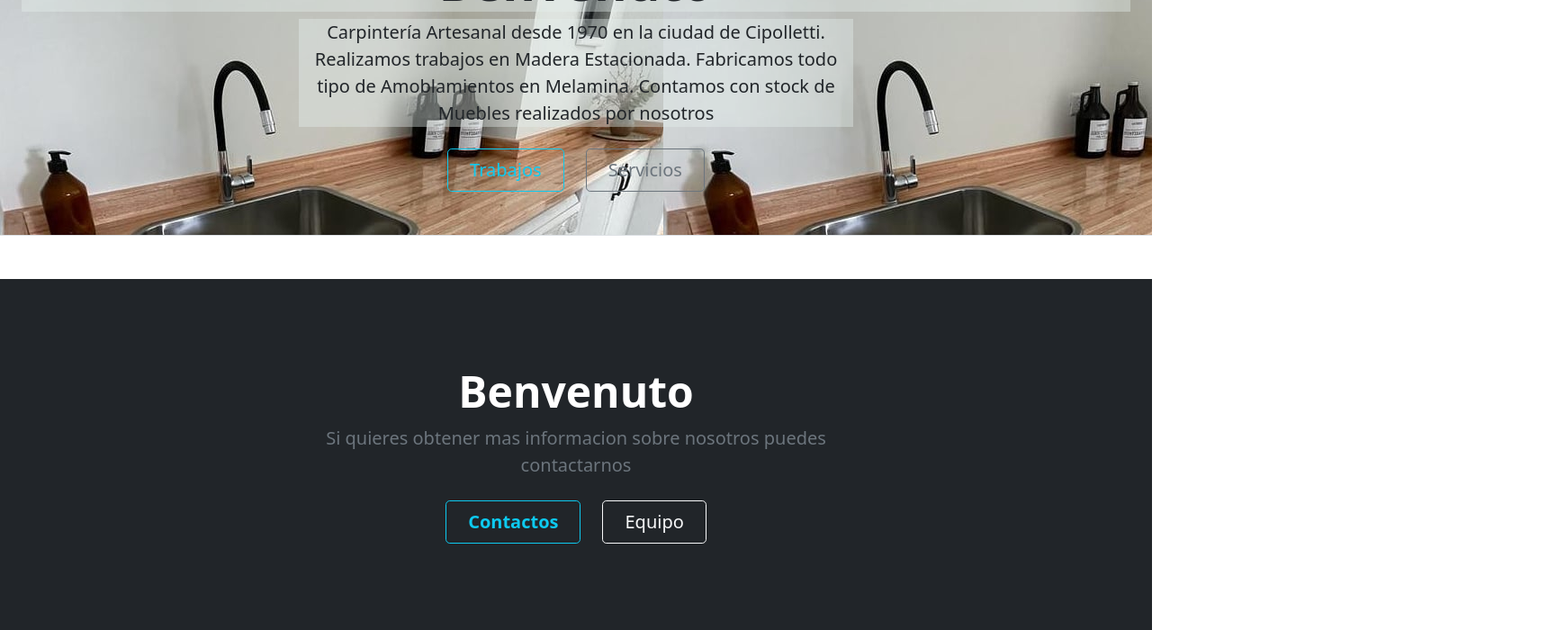
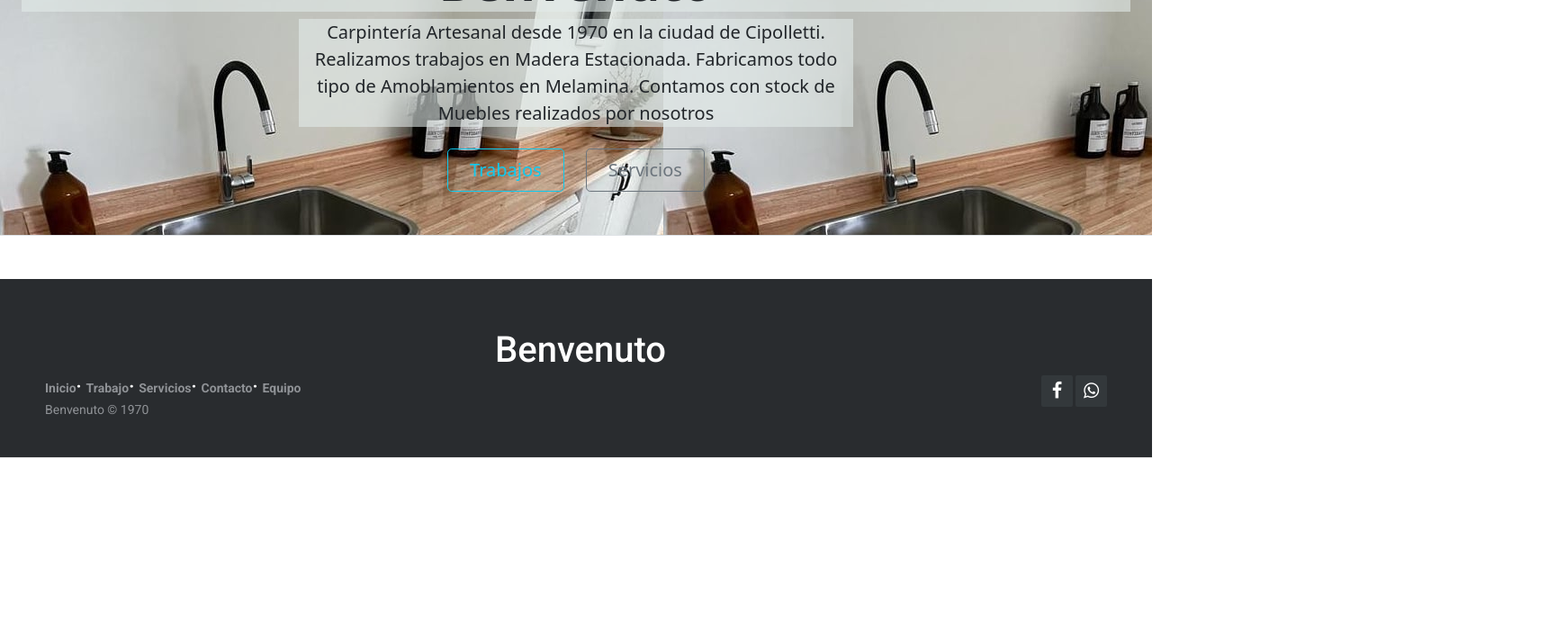
Before and after one commit to Jcacero/test-repositorio, an Angular app: page / in a window 1280 px wide. Shown: the part 236-936 px from the top of the page at 90% size, 1730 px wide, since content can reach past the window. After the commit the page ends 800 px from the top, so only its background shows below. Built offline with nearby package versions, Linux system fonts and the light colour scheme.

Commit message:
Ultimos cambios

```diff
--- a/src/app/page/equipo/equipo.component.css
+++ b/src/app/page/equipo/equipo.component.css
@@ -69,7 +69,13 @@ body {
     letter-spacing: -.05rem;
   }
 
+  .zoomEquipo {
+    transition: transform .2s;
+}
 
+.zoomEquipo:hover {
+    transform: scale(1.2);
+}
   /* RESPONSIVE CSS
   -------------------------------------------------- */
 
--- a/src/app/page/equipo/equipo.component.html
+++ b/src/app/page/equipo/equipo.component.html
@@ -8,19 +8,19 @@
       <!-- Three columns of text below the carousel -->
       <div class="row">
         <div class="col-lg-4">
-          <img src="../../../assets/Imagenes/cara lele.png" height="250px" style="margin: 50px; border-radius:50%;" alt="caraLELE">
+          <img class="zoomEquipo" src="../../../assets/Imagenes/cara lele.png" height="250px" style="margin: 50px; border-radius:50%;" alt="caraLELE">
           <h2>Victoria Estevez</h2>
           <p>Ensambladora</p>
           <p><a class="btn btn-secondary" href="https://www.instagram.com/victoriaestevezlpm/">Contactar &raquo;</a></p>
         </div><!-- /.col-lg-4 -->
         <div class="col-lg-4">
-          <img src="../../../assets/Imagenes/cara_mariano.png" height="250px" style="margin: 50px; border-radius:50%" alt="caraNANO">
+          <img class="zoomEquipo" src="../../../assets/Imagenes/cara_mariano.png" height="250px" style="margin: 50px; border-radius:50%" alt="caraNANO">
           <h2>Mariano Collazo</h2>
           <p>Barnizador</p>
           <p><a class="btn btn-secondary" href="https://www.instagram.com/mariano_collazo_/">Contactar &raquo;</a></p>
         </div><!-- /.col-lg-4 -->
         <div class="col-lg-4">
-          <img src="../../../assets/Imagenes/cara_jj.png" height="250px" style="margin: 50px; border-radius:50%" alt="caraJJ">
+          <img class="zoomEquipo" src="../../../assets/Imagenes/cara_jj.png" height="250px" style="margin: 50px; border-radius:50%" alt="caraJJ">
           <h2>Juan Caceres</h2>
           <p>Cortador</p>
           <p><a class="btn btn-secondary" href="https://www.instagram.com/juan_caceres14/">Contactar &raquo;</a></p>
--- a/src/app/page/inicio/inicio.component.css
+++ b/src/app/page/inicio/inicio.component.css
@@ -10,5 +10,5 @@
     .rounded-lg-3 { border-radius: .3rem; }
   }
   .Letras-inicio{
-    background-color: rgba(227, 237, 234,0.4)
+    background-color: rgba(227, 237, 234, 0.582)
   }
--- a/src/app/shared/footer/footer.component.css
+++ b/src/app/shared/footer/footer.component.css
@@ -1,12 +1,137 @@
+@import url(https://fonts.googleapis.com/css?family=Roboto:400,500,300,700);
 
-.b-example-divider {
-    height: 3rem;
-    background-color: rgba(0, 0, 0, .1);
-    border: solid rgba(0, 0, 0, .15);
-    border-width: 1px 0;
-    box-shadow: inset 0 .5em 1.5em rgba(0, 0, 0, .1), inset 0 .125em .5em rgba(0, 0, 0, .15);
+* {
+  font-family: Roboto;
+}
+
+section {
+  width: 100%;
+  display: inline-block;
+  background: #ccc;
+  height: 60vh;
+  text-align: center;
+  font-size: 22px;
+  font-weight: 700;
+  text-decoration: underline;
+}
+
+.footer-distributed {
+  background-color: #292c2f;
+  box-shadow: 0 1px 1px 0 rgba(0, 0, 0, 0.12);
+  box-sizing: border-box;
+  width: 100%;
+  text-align: left;
+  font: normal 16px sans-serif;
+  padding: 45px 50px;
+}
+
+.footer-distributed .footer-left p {
+  color: #8f9296;
+  font-size: 14px;
+  margin: 0;
+}
+/* Footer links */
+
+.footer-distributed p.footer-links {
+  font-size: 18px;
+  font-weight: bold;
+  color: #ffffff;
+  margin: 0 0 10px;
+  padding: 0;
+  transition: ease .25s;
+}
+
+.footer-distributed p.footer-links a {
+  display: inline-block;
+  line-height: 1.8;
+  text-decoration: none;
+  color: inherit;
+  transition: ease .25s;
+}
+
+.footer-distributed .footer-links a:before {
+  content: "·";
+  font-size: 20px;
+  left: 0;
+  color: #fff;
+  display: inline-block;
+  padding-right: 5px;
+}
+
+.footer-distributed .footer-links .link-1:before {
+  content: none;
+}
+
+.footer-distributed .footer-right {
+  float: right;
+  margin-top: 6px;
+  max-width: 180px;
+}
+
+.footer-distributed .footer-right a {
+  display: inline-block;
+  width: 35px;
+  height: 35px;
+  background-color: #33383b;
+  border-radius: 2px;
+  font-size: 20px;
+  color: #ffffff;
+  text-align: center;
+  line-height: 35px;
+  margin-left: 3px;
+  transition:all .25s;
+}
+
+.footer-distributed .footer-right a:hover{transform:scale(1.1); -webkit-transform:scale(1.1);}
+
+.footer-distributed p.footer-links a:hover{text-decoration:underline;}
+
+/* Media Queries */
+
+@media (max-width: 600px) {
+  .footer-distributed .footer-left, .footer-distributed .footer-right {
+    text-align: center;
   }
+  .footer-distributed .footer-right {
+    float: none;
+    margin: 0 auto 20px;
+  }
+  .footer-distributed .footer-left p.footer-links {
+    line-height: 1.8;
+  }
+}
 
-  @media (min-width: 992px) {
-    .rounded-lg-3 { border-radius: .3rem; }
-  }
+.gg-facebook {
+  box-sizing: border-box;
+  position: relative;
+  display: block;
+  transform: scale(var(--ggs,1));
+  width: 20px;
+  height: 20px
+ }
+
+ .gg-facebook::after,
+ .gg-facebook::before {
+  content: "";
+  display: block;
+  position: absolute;
+  box-sizing: border-box
+ }
+
+ .gg-facebook::before {
+  width: 8px;
+  height: 20px;
+  border-left: 4px solid;
+  border-top: 4px solid;
+  border-top-left-radius: 5px;
+  left: 6px
+ }
+
+ .gg-facebook::after {
+  width: 10px;
+  height: 4px;
+  background: currentColor;
+  top: 7px;
+  left: 4px;
+  transform: skew(-5deg)
+ }
--- a/src/app/shared/footer/footer.component.html
+++ b/src/app/shared/footer/footer.component.html
@@ -1,13 +1,35 @@
+  <link href='https://css.gg/facebook.css' rel='stylesheet'>
 
-<div class="bg-dark text-secondary px-4 py-5 text-center">
-    <div class="py-5">
-      <h1 class="display-5 fw-bold text-white">Benvenuto</h1>
-      <div class="col-lg-6 mx-auto">
-        <p class="fs-5 mb-4">Si quieres obtener mas informacion sobre nosotros puedes contactarnos</p>
-        <div class="d-grid gap-2 d-sm-flex justify-content-sm-center">
-          <a type="button" class="btn btn-outline-info btn-lg px-4 me-sm-3 fw-bold" href="contacto" >Contactos</a>
-          <a type="button" class="btn btn-outline-light btn-lg px-4" href="equipo">Equipo</a>
-        </div>
+
+  <link rel="stylesheet" href="https://cdnjs.cloudflare.com/ajax/libs/font-awesome/4.7.0/css/font-awesome.min.css">
+
+    <footer class="footer-distributed">
+
+      <h1 style="color: white; position: relative;
+      top: 10px; left: 500px;">Benvenuto</h1>
+
+      <div class="footer-right">
+
+        <a href="https://www.facebook.com/carpinteriabenvenuto/?tn-str=k*F"><i class="fa fa-facebook"></i></a>
+        <a href="https://api.whatsapp.com/send?phone=542996062332&app=facebook&entry_point=page_cta"><i class="fa fa-whatsapp"></i></a>
+
       </div>
-    </div>
-  </div>
+
+      <div class="footer-left">
+
+        <p class="footer-links">
+          <a class="link-1" href="inicio">Inicio</a>
+
+          <a href="trabajo">Trabajo</a>
+
+          <a href="servicios">Servicios</a>
+
+          <a href="contacto">Contacto</a>
+
+          <a href="equipo">Equipo</a>
+        </p>
+
+        <p>Benvenuto &copy; 1970</p>
+      </div>
+
+    </footer>
--- a/src/index.html
+++ b/src/index.html
@@ -2,7 +2,7 @@
 <html lang="en">
 <head>
   <meta charset="utf-8">
-  <title>PrimeraApp</title>
+  <title>Benvenuto</title>
   <base href="/">
   <meta name="viewport" content="width=device-width, initial-scale=1">
   <link rel="icon" type="image/x-icon" href="favicon.ico">
```
